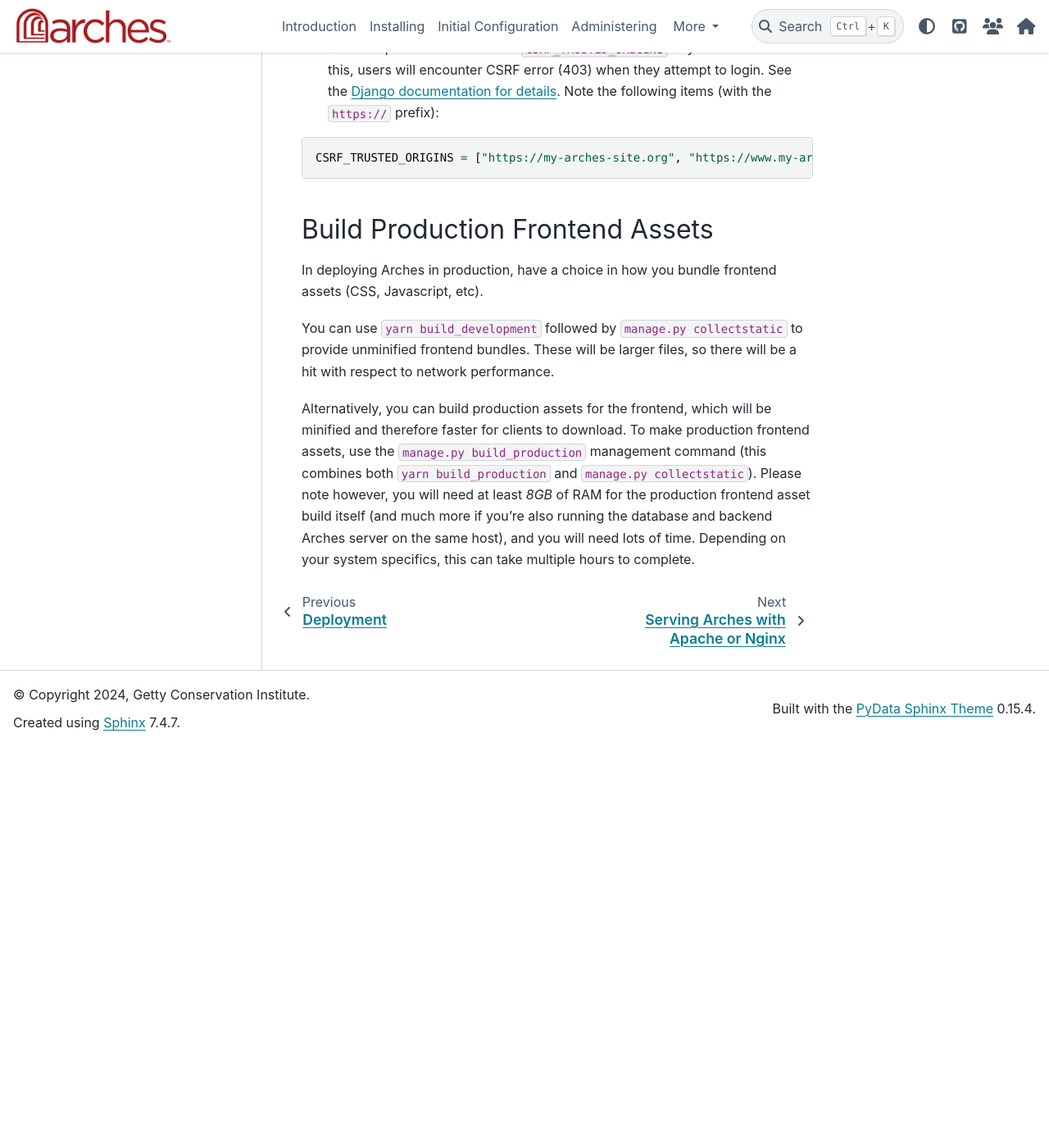
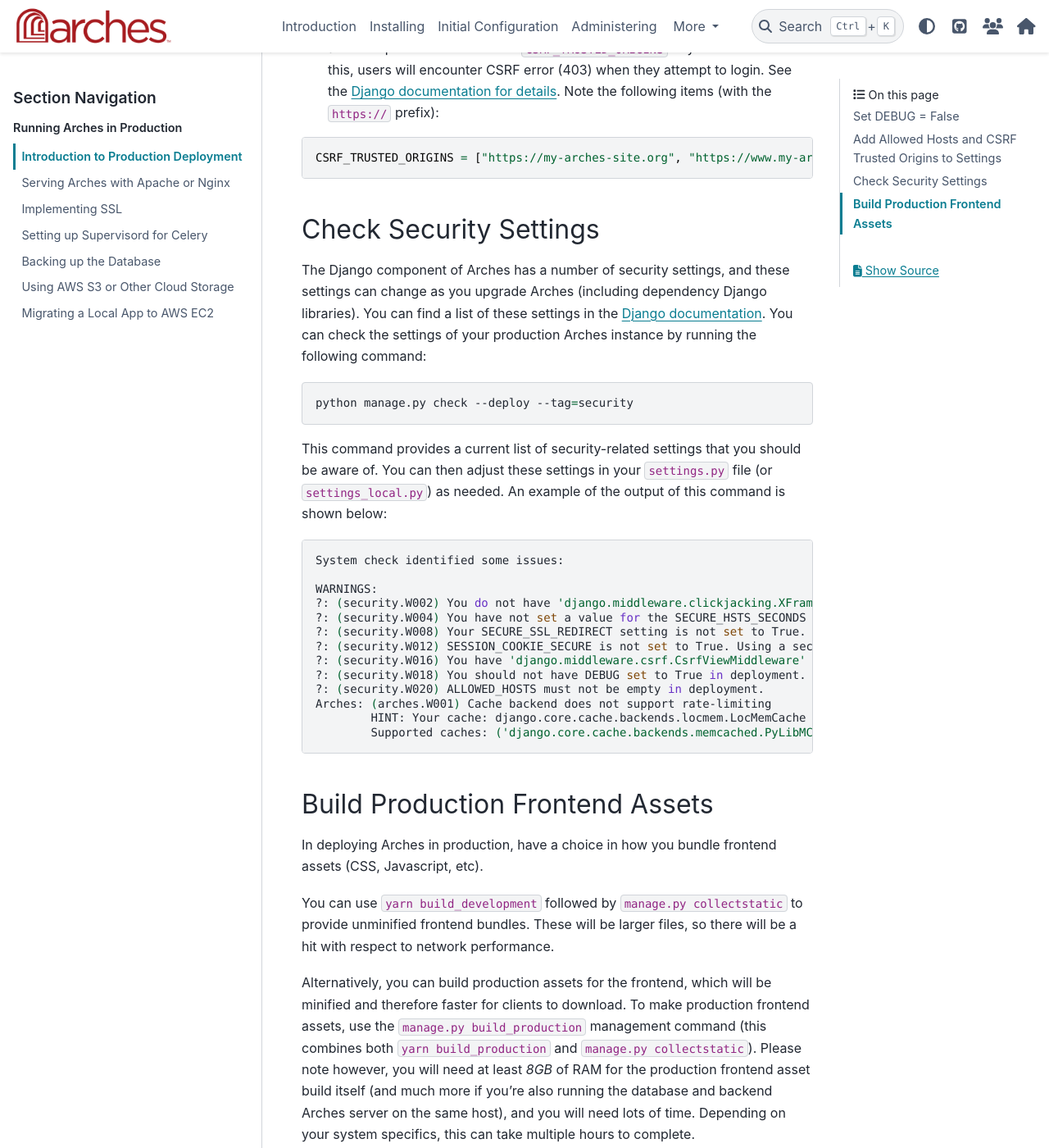
Before and after one commit to archesproject/arches-docs, a Sphinx documentation site: the page built from docs/deployment/arches-in-production.rst, in a window 1280 px wide and 1400 px high, scrolled down 1693 px. Shown: the whole window at 82% size. Built offline with Sphinx 7.4.7 and the PyData theme 0.15.4, drawn with Linux system fonts in a browser that asks for light colours; before the commit the page ends 2603 px from its top, so only the background shows below that.

Commit message:
Added command to check security settings

```diff
--- a/docs/administering/security.rst
+++ b/docs/administering/security.rst
@@ -39,6 +39,9 @@
 
 * **Turn off DEBUG mode**. While testing and developing your Arches instance, it is very helpful to run Arches with the ``DEBUG = True`` setting. That setting provides important debugging information to diagnose and fix problems. However, the ``DEBUG = True`` setting should absolutely **NOT** be used in production, because the diagnostic information provided by debug mode can contain sensitive data, sometimes including access credentials. In production contexts, be sure to use the ``DEBUG = False`` setting. (See :ref:`Introduction to Production Deployment`)
 
+* **Check Security Settings**. The Django component of Arches has a number of security settings that you should be aware of. While Arches may run in a production deployment with some of these settings omitted, you can improve your security posture by adjusting these settings. To review how your Arches instance is configured see :ref:`Check Security Settings`.
+
+
 
 Securing the Deployment Environment
 -----------------------------------
--- a/docs/deployment/arches-in-production.rst
+++ b/docs/deployment/arches-in-production.rst
@@ -53,6 +53,36 @@
 
 
 
+Check Security Settings
+=======================
+
+The Django component of Arches has a number of security settings, and these settings can change as you upgrade Arches (including dependency Django libraries). You can find a list of these settings in the `Django documentation <https://docs.djangoproject.com/en/4.2/ref/settings/#security>`_. You can check the settings of your production Arches instance by running the following command:
+
+.. code-block:: bash
+
+  python manage.py check --deploy --tag=security
+
+
+This command provides a current list of security-related settings that you should be aware of. You can then adjust these settings in your ``settings.py`` file (or ``settings_local.py``) as needed. An example of the output of this command is shown below:
+
+.. code-block:: bash
+
+  System check identified some issues:
+
+  WARNINGS:
+  ?: (security.W002) You do not have 'django.middleware.clickjacking.XFrameOptionsMiddleware' in your MIDDLEWARE, so your pages will not be served with an 'x-frame-options' header. Unless there is a good reason for your site to be served in a frame, you should consider enabling this header to help prevent clickjacking attacks.
+  ?: (security.W004) You have not set a value for the SECURE_HSTS_SECONDS setting. If your entire site is served only over SSL, you may want to consider setting a value and enabling HTTP Strict Transport Security. Be sure to read the documentation first; enabling HSTS carelessly can cause serious, irreversible problems.
+  ?: (security.W008) Your SECURE_SSL_REDIRECT setting is not set to True. Unless your site should be available over both SSL and non-SSL connections, you may want to either set this setting True or configure a load balancer or reverse-proxy server to redirect all connections to HTTPS.
+  ?: (security.W012) SESSION_COOKIE_SECURE is not set to True. Using a secure-only session cookie makes it more difficult for network traffic sniffers to hijack user sessions.
+  ?: (security.W016) You have 'django.middleware.csrf.CsrfViewMiddleware' in your MIDDLEWARE, but you have not set CSRF_COOKIE_SECURE to True. Using a secure-only CSRF cookie makes it more difficult for network traffic sniffers to steal the CSRF token.
+  ?: (security.W018) You should not have DEBUG set to True in deployment.
+  ?: (security.W020) ALLOWED_HOSTS must not be empty in deployment.
+  Arches: (arches.W001) Cache backend does not support rate-limiting
+          HINT: Your cache: django.core.cache.backends.locmem.LocMemCache
+          Supported caches: ('django.core.cache.backends.memcached.PyLibMCCache', 'django.core.cache.backends.memcached.PyMemcacheCache', 'django.core.cache.backends.redis.RedisCache')
+
+
+
 Build Production Frontend Assets
 ================================
 
```
